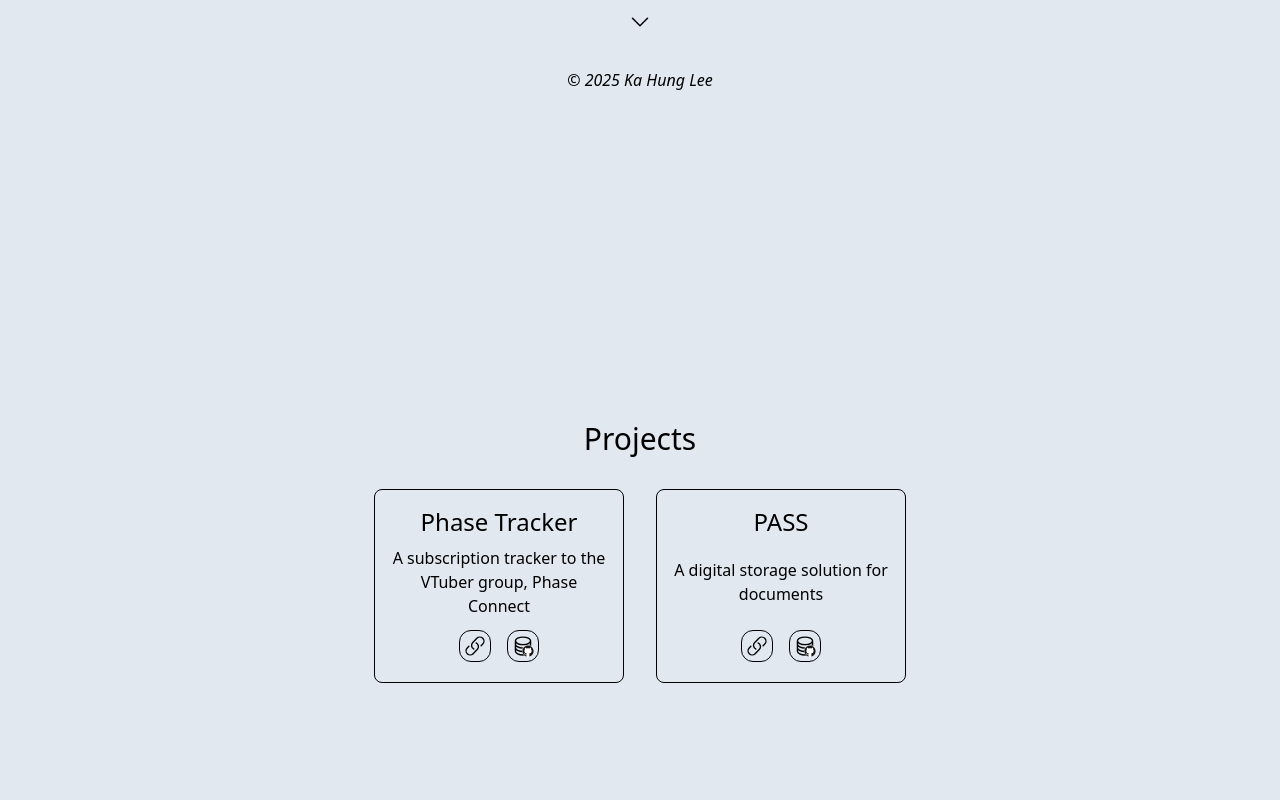
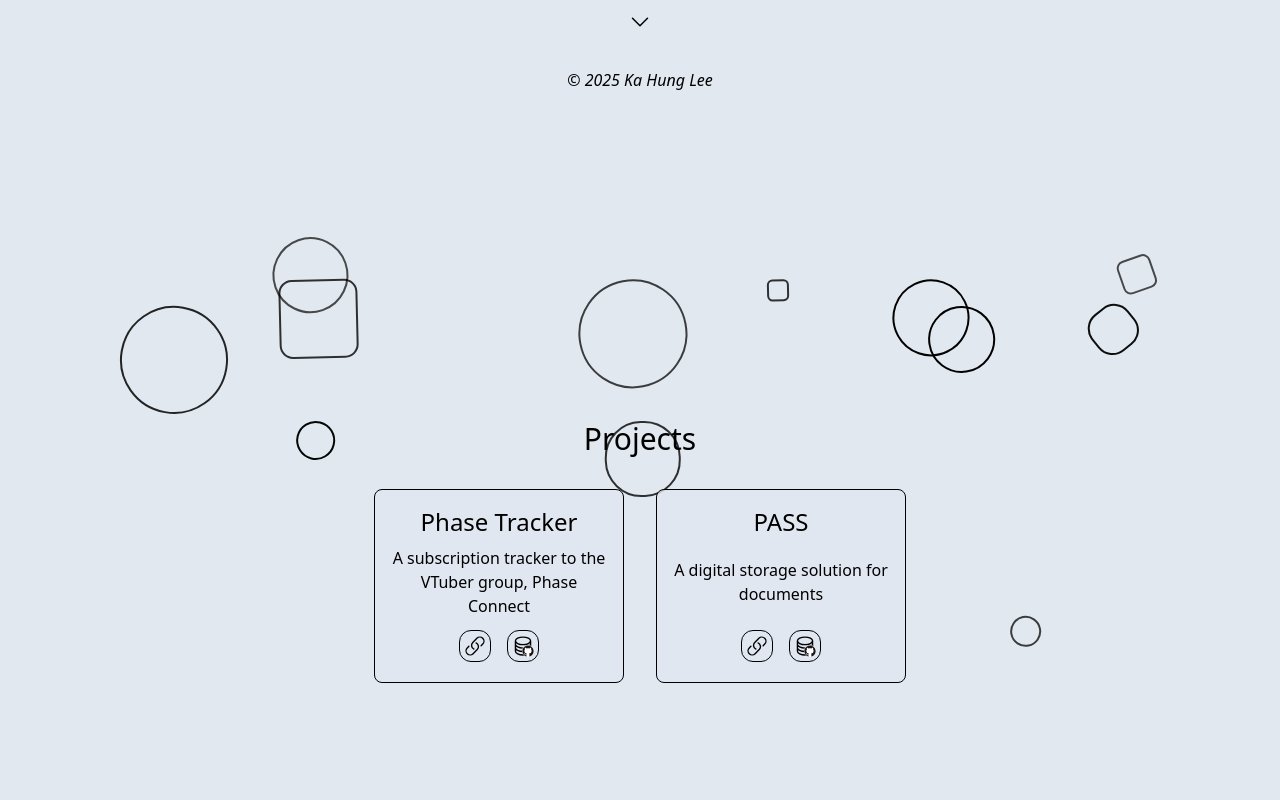
Before and after one commit to leekahung/web-dev, a React (Vite) app: page / in a window 1280 px wide. Shown: the part 680-1480 px from the top of the page. Built offline with nearby package versions, Linux system fonts and the light colour scheme.

Commit message:
Include Framer Motion package for animating falling shapes

```diff
--- a/package.json
+++ b/package.json
@@ -11,6 +11,7 @@
     "deploy": "gh-pages -d dist"
   },
   "dependencies": {
+    "motion": "^12.12.1",
     "react": "^19.0.0",
     "react-dom": "^19.0.0"
   },
--- /dev/null
+++ b/src/animations/Shape.tsx
@@ -0,0 +1,27 @@
+import { motion } from "motion/react";
+
+interface Props {
+  containerDimensions: { x: number; y: number };
+}
+
+export default function Circle({ containerDimensions }: Props) {
+  const x = Math.random() * containerDimensions.x;
+  const duration = 10 + Math.floor(Math.random() * 10);
+  const size = 20 + Math.floor(Math.random() * 100);
+  const borderRadius = 10 + Math.floor(Math.random() * 100);
+
+  return (
+    <motion.div
+      initial={{ y: -50, opacity: 0, rotate: 0 }}
+      animate={{ y: containerDimensions.y, opacity: [0, 1, 0], rotate: 360 }}
+      transition={{
+        duration,
+        ease: "easeInOut",
+        repeat: Infinity,
+        repeatType: "loop",
+      }}
+      className="absolute top-0 -left-20 border-2"
+      style={{ x, width: size, height: size, borderRadius: `${borderRadius}%` }}
+    />
+  );
+}
--- a/src/sections/Projects/Projects.tsx
+++ b/src/sections/Projects/Projects.tsx
@@ -1,5 +1,7 @@
 import ScrollToButton from "@/shared/components/ScrollToButton";
 import Card from "./components/Card";
+import { useEffect, useRef, useState } from "react";
+import Shape from "@/animations/Shape";
 
 const projectList = [
   {
@@ -17,13 +19,25 @@ const projectList = [
 ];
 
 export default function Projects() {
+  const sectionRef = useRef<HTMLDivElement>(null);
+  const [dimensions, setDimensions] = useState({ x: 0, y: 0 });
+  const numShapes = Math.max(Math.floor(dimensions.x / 100), 8);
+
+  useEffect(() => {
+    if (sectionRef.current) {
+      const { offsetHeight, offsetWidth } = sectionRef.current;
+      setDimensions({ x: offsetWidth, y: offsetHeight });
+    }
+  }, []);
+
   return (
     <section
-      className={`relative min-h-[650px] sm:min-h-screen flex flex-col items-center justify-center gap-4 ${
+      className={`relative min-h-[650px] sm:min-h-screen flex flex-col items-center justify-center gap-4 overflow-hidden ${
         projectList.length > 3
           ? "pt-0"
           : "pt-20 [@media(max-height:600px)]:pt-0"
       }`}
+      ref={sectionRef}
     >
       <div id="projects" className="absolute top-0" />
       <h2 className="text-2xl md:text-3xl">Projects</h2>
@@ -41,6 +55,9 @@ export default function Projects() {
       <div className="invisible sm:visible [@media(max-height:800px)]:invisible sm:absolute sm:block sm:bottom-20">
         <ScrollToButton elementId="skills" />
       </div>
+      {Array.from({ length: numShapes }).map((_, i) => (
+        <Shape key={i} containerDimensions={dimensions} />
+      ))}
     </section>
   );
 }
--- a/src/sections/Projects/components/Card.tsx
+++ b/src/sections/Projects/components/Card.tsx
@@ -16,7 +16,7 @@ export default function Card({
   repoLink,
 }: Props) {
   return (
-    <div className="flex flex-none p-4 border rounded-lg items-center flex-col gap-2 w-[250px]">
+    <div className="flex flex-none p-4 border rounded-lg items-center flex-col gap-2 w-[250px] bg-slate-200/80 dark:bg-slate-800/80 z-20">
       <h3 className="text-2xl flex-1 items-center flex justify-center h-10">
         {title}
       </h3>
```
Also changed, not shown: 1 other file (tests, documents, lock files or other folders).
